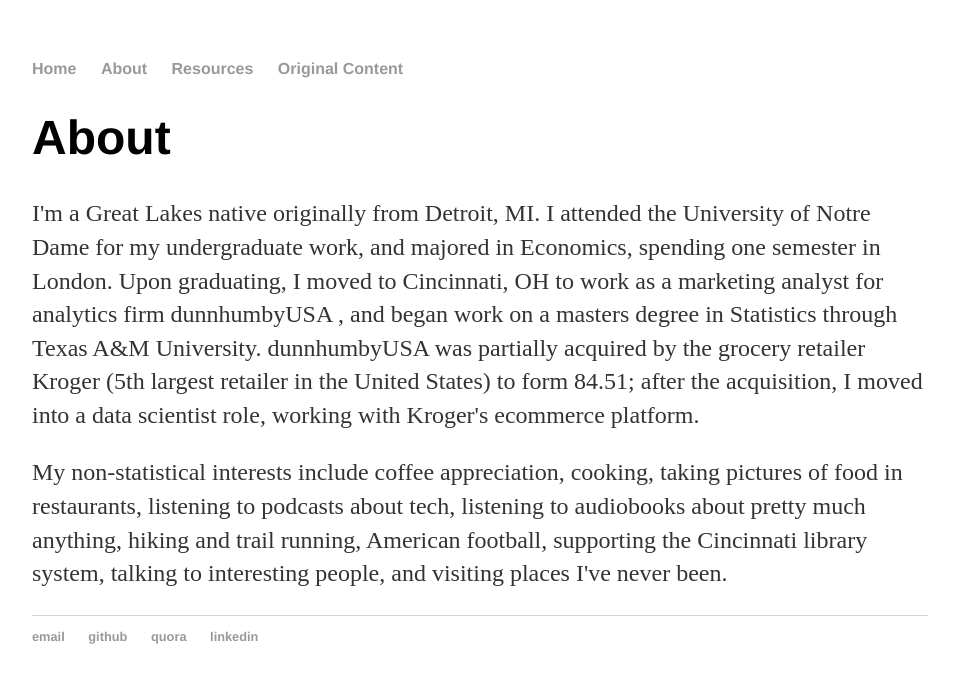
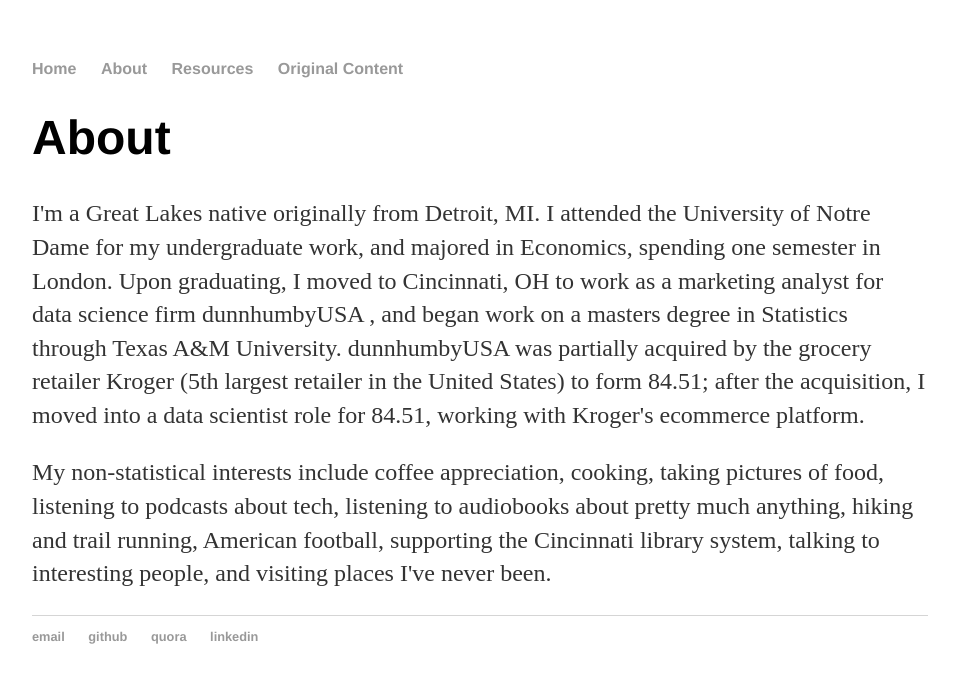
Before and after one commit to panders225/panders225.github.io, a Jekyll site: the page built from about/index.html, in a window 1280 px wide. Shown: the top 683 px of the page, without its empty margins (160-1119 px from the left). Built offline with Jekyll 4.4.1, drawn with Linux system fonts in a browser that asks for light colours.

Commit message:
changed the about page again

```diff
--- a/about/index.html
+++ b/about/index.html
@@ -8,14 +8,14 @@
 			<p>
 			I'm a Great Lakes native originally from Detroit, MI.  I attended the University of Notre Dame for my undergraduate work,
 			and majored in Economics, spending one semester in London.
-			Upon graduating, I moved to Cincinnati, OH to work as a marketing analyst for analytics firm dunnhumbyUSA
+			Upon graduating, I moved to Cincinnati, OH to work as a marketing analyst for data science firm dunnhumbyUSA
 			, and began work on a masters degree in Statistics through Texas A&M University.  dunnhumbyUSA was partially
 			acquired by the grocery retailer Kroger (5th largest retailer in the United States) to form
-			84.51; after the acquisition, I moved into a data scientist role, working with Kroger's ecommerce platform.
+			84.51; after the acquisition, I moved into a data scientist role for 84.51, working with Kroger's ecommerce platform.
 			</p>
 
 			<p>
-			My non-statistical interests include coffee appreciation, cooking, taking pictures of food in restaurants,
+			My non-statistical interests include coffee appreciation, cooking, taking pictures of food,
 			listening to podcasts about tech, listening to audiobooks about pretty much anything, hiking and trail running,
 			American football, supporting the Cincinnati library system, talking to interesting people,
 			and visiting places I've never been.
```
